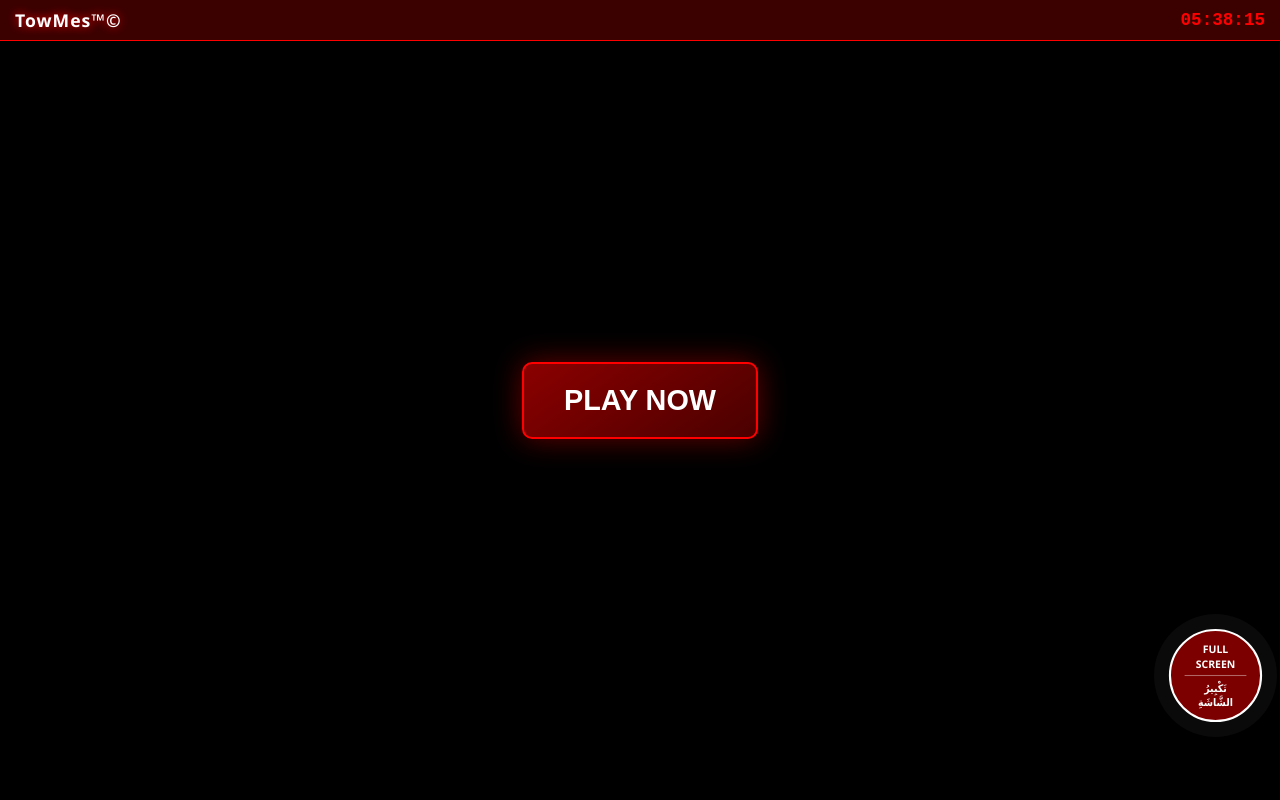
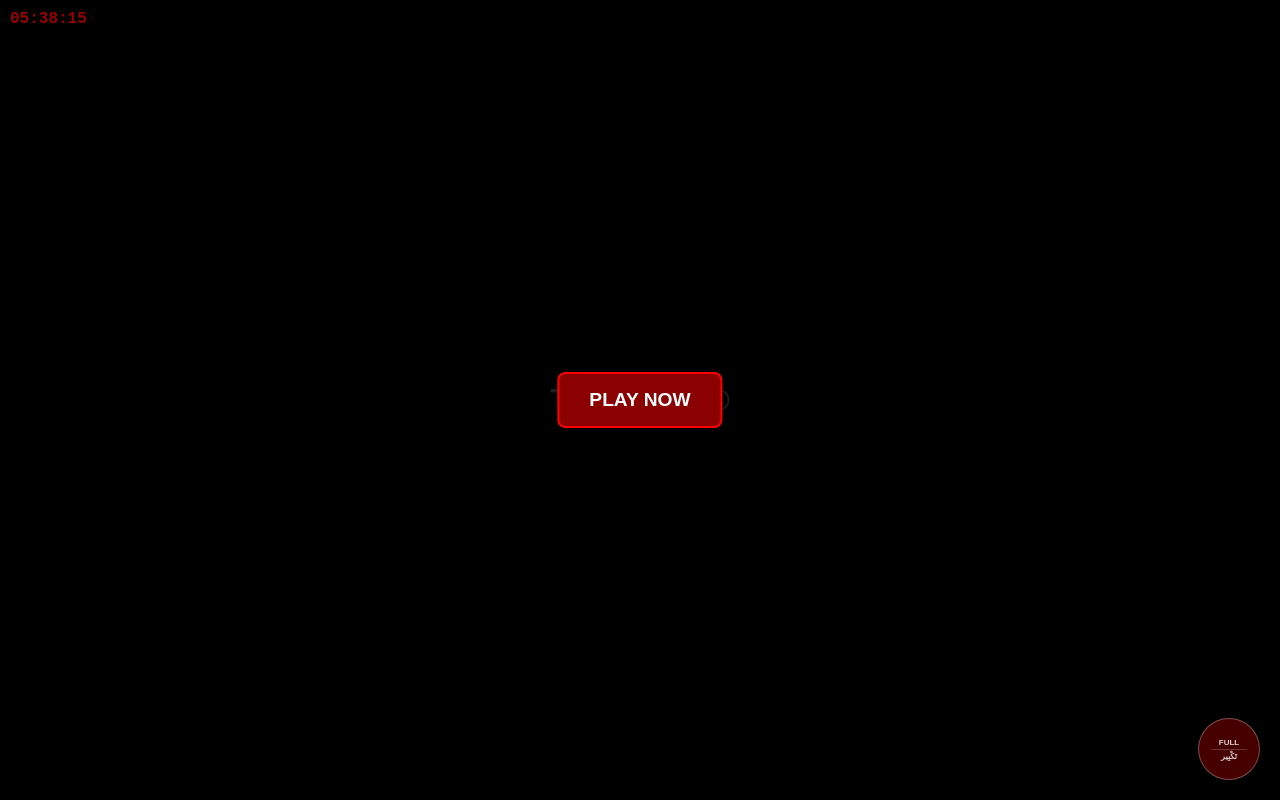
Before and after one commit to ubu-creator/Zippy-race-Return, a plain HTML site: page index.html in a window 1280 px wide. Drawn offline with Linux system fonts and the light colour scheme.

Commit message:
Update index.html

```diff
--- a/index.html
+++ b/index.html
@@ -3,84 +3,74 @@
 <head>
     <meta charset="UTF-8">
     <meta name="viewport" content="width=device-width, initial-scale=1.0, maximum-scale=1.0, user-scalable=no">
-    <title>TowMes™© Professional System</title>
+    <title>TowMes™© UI</title>
     <style>
-        /* التزام كامل بالهوية البصرية: أحمر غامق وأسود */
         :root {
             --dark-red: #8b0000;
-            --blood-red: #4a0000;
             --glow-red: #ff0000;
         }
 
         body, html {
             margin: 0; padding: 0; width: 100%; height: 100%;
             background-color: #000; overflow: hidden;
-            display: flex; flex-direction: column;
-            font-family: 'Segoe UI', Tahoma, Geneva, Verdana, sans-serif;
+            font-family: sans-serif;
         }
 
-        /* الساعة واسمك في الأعلى بتصميم زجاجي */
-        header {
-            position: fixed; top: 0; width: 100%; z-index: 100;
-            background: rgba(74, 0, 0, 0.8);
-            backdrop-filter: blur(5px);
-            color: white; padding: 8px 15px;
-            display: flex; justify-content: space-between; align-items: center;
-            border-bottom: 1px solid var(--glow-red);
-            box-sizing: border-box;
+        /* الساعة الشفافة في الزاوية */
+        #digital-clock {
+            position: fixed; top: 10px; left: 10px; z-index: 9999;
+            color: rgba(255, 0, 0, 0.6); /* حمراء شفافة */
+            font-family: monospace; font-size: 16px; font-weight: bold;
+            pointer-events: none; /* لا تعيق اللمس */
+            text-shadow: 1px 1px 2px #000;
         }
 
-        .brand { font-weight: bold; font-size: 1.1rem; letter-spacing: 1px; color: #fff; text-shadow: 0 0 10px var(--glow-red); }
-        .clock { font-family: 'Courier New', monospace; font-size: 1.1rem; color: #ff0000; font-weight: bold; }
+        /* الواترمارك الشفاف وسط الشاشة */
+        .watermark {
+            position: fixed; top: 50%; left: 50%;
+            transform: translate(-50%, -50%);
+            z-index: 9998;
+            color: rgba(255, 255, 255, 0.15); /* شفاف جداً */
+            font-size: 2rem; font-weight: bold;
+            pointer-events: none;
+            user-select: none;
+            white-space: nowrap;
+        }
 
-        /* منطقة اللعبة */
         .game-area {
-            flex-grow: 1; position: relative; width: 100%; height: 100vh;
-            display: flex; justify-content: center; align-items: center;
-            background: #000;
+            width: 100%; height: 100%; position: relative;
         }
 
         iframe { width: 100%; height: 100%; border: none; }
 
-        /* زر PLAY NOW */
         .play-btn {
-            position: absolute; z-index: 50;
-            background: linear-gradient(145deg, var(--dark-red), var(--blood-red));
-            color: white; border: 2px solid var(--glow-red);
-            padding: 20px 40px; font-weight: bold; cursor: pointer;
-            font-size: 1.8rem; border-radius: 10px;
-            box-shadow: 0 0 30px rgba(255, 0, 0, 0.4);
-            transition: 0.3s;
+            position: absolute; top: 50%; left: 50%;
+            transform: translate(-50%, -50%);
+            z-index: 10001;
+            background: var(--dark-red); color: white;
+            border: 2px solid var(--glow-red); padding: 15px 30px;
+            font-weight: bold; cursor: pointer; font-size: 1.2rem;
+            border-radius: 8px; box-shadow: 0 0 20px rgba(0,0,0,0.5);
         }
-        .play-btn:active { transform: scale(0.9); }
 
-        /* زر فول سكرين العائم والمتحرك باللمس */
+        /* زر فول سكرين مصغر وعائم */
         #fs-float-btn {
-            position: fixed; bottom: 80px; right: 20px; z-index: 9999;
-            width: 85px; height: 85px;
-            background: rgba(139, 0, 0, 0.9);
-            color: white; border: 2px solid white;
+            position: fixed; bottom: 20px; right: 20px; z-index: 10000;
+            width: 60px; height: 60px; /* تم تصغير الحجم */
+            background: rgba(139, 0, 0, 0.5); /* زيادة الشفافية */
+            color: rgba(255, 255, 255, 0.8);
+            border: 1px solid rgba(255, 255, 255, 0.3);
             border-radius: 50%; cursor: move;
             display: flex; flex-direction: column; align-items: center; justify-content: center;
-            font-size: 10px; font-weight: bold; text-align: center;
-            box-shadow: 0 0 15px rgba(255, 0, 0, 0.6);
+            font-size: 8px; font-weight: bold; text-align: center;
             touch-action: none; user-select: none;
-            animation: pulse 2s infinite;
-        }
-
-        @keyframes pulse {
-            0% { transform: scale(1); box-shadow: 0 0 0 0 rgba(255, 255, 255, 0.7); }
-            70% { transform: scale(1.05); box-shadow: 0 0 0 15px rgba(255, 255, 255, 0); }
-            100% { transform: scale(1); box-shadow: 0 0 0 0 rgba(255, 255, 255, 0); }
         }
     </style>
 </head>
 <body>
 
-    <header>
-        <div class="brand">TowMes™©</div>
-        <div id="digital-clock" class="clock">00:00:00</div>
-    </header>
+    <div id="digital-clock">00:00:00</div>
+    <div class="watermark">TowMes™©</div>
 
     <div class="game-area" id="main-container">
         <button id="play-btn" class="play-btn" onclick="startGame()">PLAY NOW</button>
@@ -89,14 +79,13 @@
                 allowfullscreen="true" scrolling="no" style="display:none;"></iframe>
 
         <div id="fs-float-btn">
-            <span>FULL<br>SCREEN</span>
-            <div style="width:70%; height:1px; background:rgba(255,255,255,0.4); margin:4px 0;"></div>
-            <span>تَكْبِيرُ<br>الشَّاشَةِ</span>
+            <span>FULL</span>
+            <div style="width:60%; height:1px; background:rgba(255,255,255,0.2); margin:2px 0;"></div>
+            <span>تَكْبِير</span>
         </div>
     </div>
 
     <script>
-        // تحديث الساعة بدقة
         function updateTime() {
             const now = new Date();
             document.getElementById('digital-clock').innerText = now.toLocaleTimeString('en-GB', { hour12: false });
@@ -104,13 +93,11 @@
         setInterval(updateTime, 1000);
         updateTime();
 
-        // تشغيل اللعبة
         function startGame() {
             document.getElementById('play-btn').style.display = 'none';
             document.getElementById('game-iframe').style.display = 'block';
         }
 
-        // منطق سحب وتحريك الزر العائم
         const fsBtn = document.getElementById('fs-float-btn');
         let isDragging = false;
         let startX, startY;
@@ -126,30 +113,22 @@
             let x = e.touches[0].clientX - startX;
             let y = e.touches[0].clientY - startY;
 
-            // منع خروج الزر عن الشاشة
-            x = Math.max(0, Math.min(x, window.innerWidth - 85));
-            y = Math.max(0, Math.min(y, window.innerHeight - 85));
+            x = Math.max(0, Math.min(x, window.innerWidth - 60));
+            y = Math.max(0, Math.min(y, window.innerHeight - 60));
 
             fsBtn.style.left = x + 'px';
             fsBtn.style.top = y + 'px';
-            fsBtn.style.right = 'auto'; // إلغاء الـ right الافتراضي
         });
 
         fsBtn.addEventListener('touchend', (e) => {
             if (!isDragging) {
-                toggleFullScreen();
+                if (!document.fullscreenElement) {
+                    document.documentElement.requestFullscreen();
+                } else {
+                    document.exitFullscreen();
+                }
             }
         });
-
-        function toggleFullScreen() {
-            let elem = document.documentElement;
-            if (!document.fullscreenElement) {
-                if (elem.requestFullscreen) elem.requestFullscreen();
-                else if (elem.webkitRequestFullscreen) elem.webkitRequestFullscreen();
-            } else {
-                if (document.exitFullscreen) document.exitFullscreen();
-            }
-        }
     </script>
 </body>
 </html>
```
